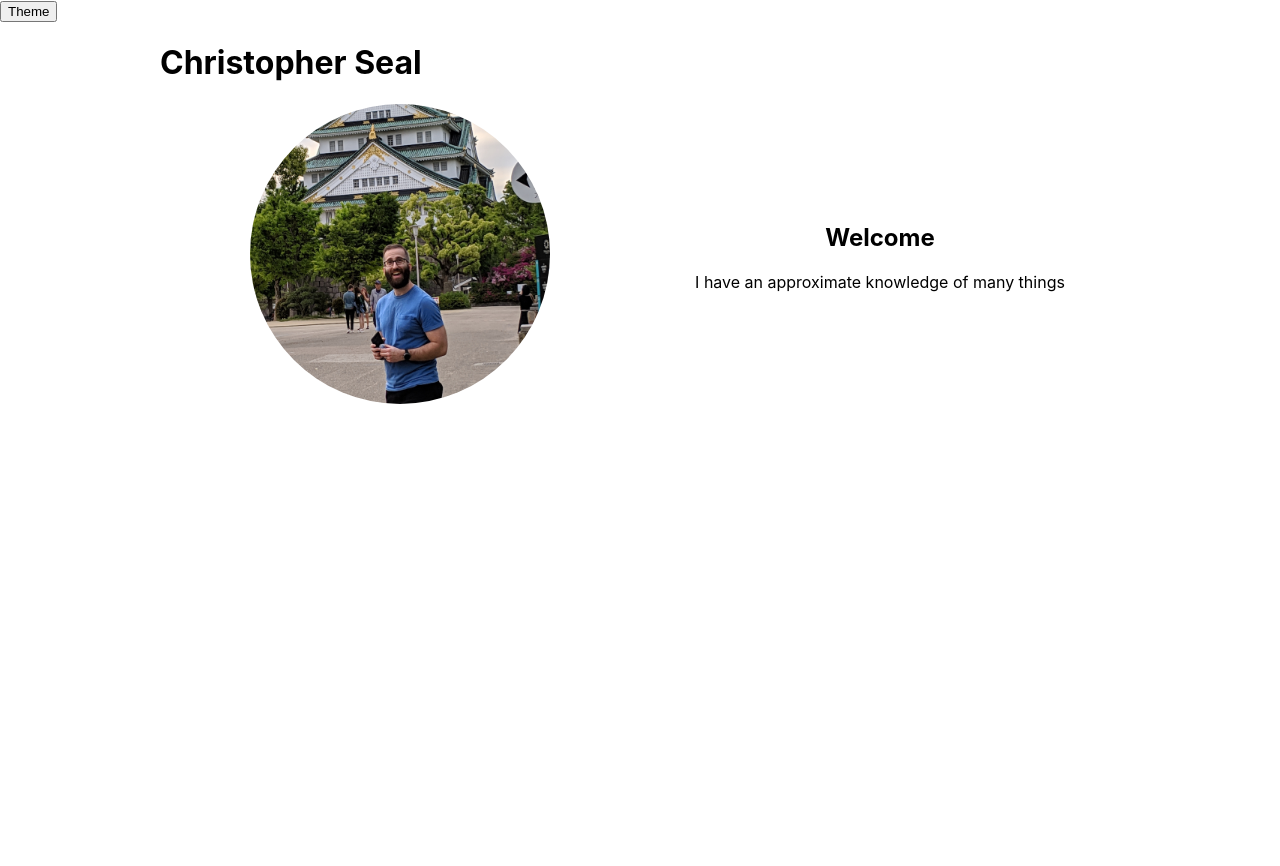
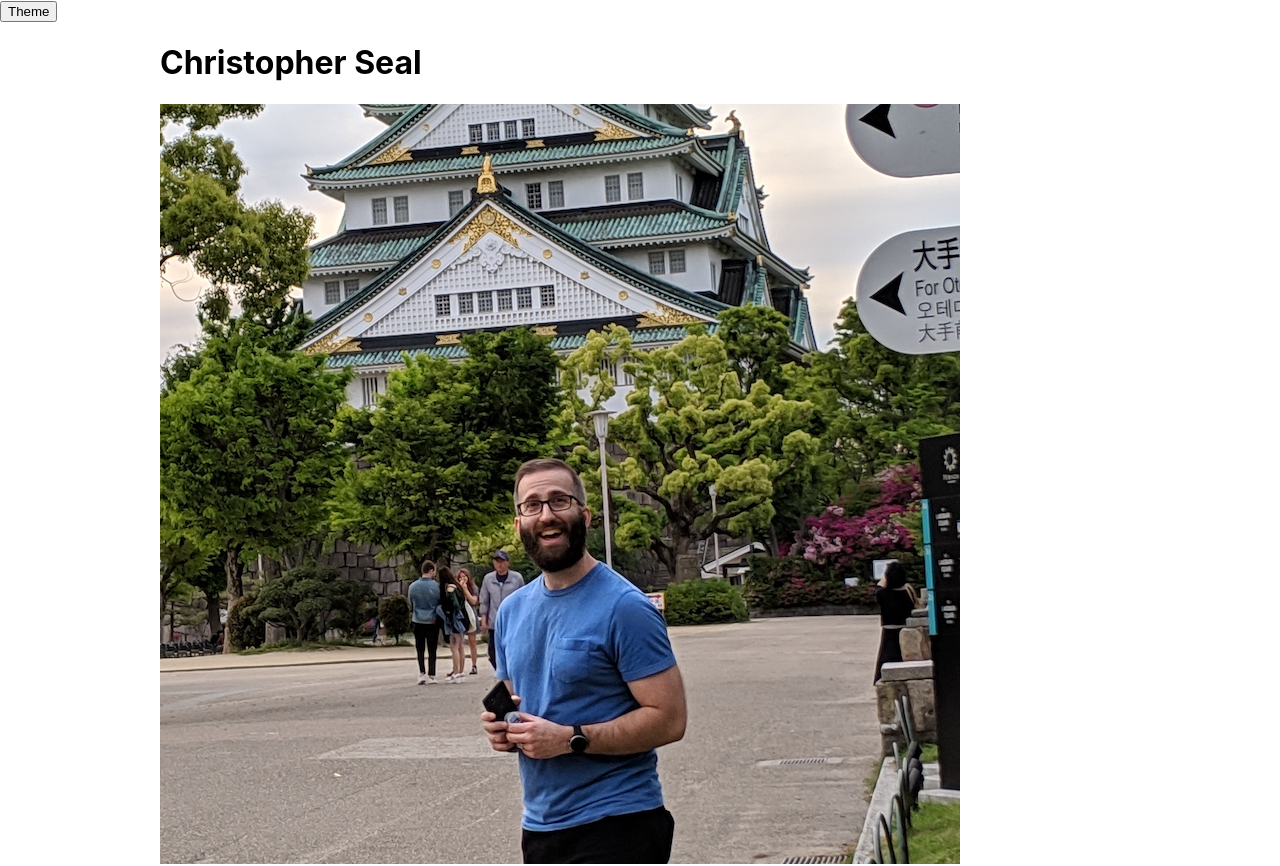
Before and after one commit to christopherseal/christopherseal.com, a React (Create React App) app: page / in a window 1280 px wide. Shown: the top 866 px of the page. Before the commit the page ends 800 px from the top, so only its background shows below. Built offline with nearby package versions, Linux system fonts and the light colour scheme.

Commit message:
fix hero

```diff
--- a/src/components/hero.css
+++ b/src/components/hero.css
@@ -1,4 +1,4 @@
-.hero {
+.Hero {
     display: grid;
     grid-template-columns: repeat(2, 1fr);
     grid-template-rows: 1fr;
@@ -6,7 +6,7 @@
     grid-row-gap: 0px;
     }
 
-.hero .text {
+.Hero .text {
     grid-area: text;
     text-align: center;
     display: flex;
@@ -14,12 +14,16 @@
     justify-content: center;
 }
 
-.hero .imageContainer {
+/* .hero .text div {
+
+} */
+
+.Hero .imageContainer {
     grid-area: image;
     text-align: center;
 }
 
-.hero img {
+.Hero img {
     max-width: 500px;
     border-radius: 50%;
     height: 300px;
@@ -27,12 +31,12 @@
     overflow: hidden;
 }
 
-.hero--imgAlignLeft {
+.Hero--imgAlignLeft {
     grid-template-areas:
     "image text";
 }
 
-.hero--imgAlignRight {
+.Hero--imgAlignRight {
     grid-template-areas:
     "text image";
 }
--- a/src/sections/Home.js
+++ b/src/sections/Home.js
@@ -12,7 +12,7 @@ export function Home({ title }) {
         title="Welcome"
         text="I have an approximate knowledge of many things"
         imgUrl={img.default}
-        imgAlignment="hero--imgAlignLeft"
+        imgAlignment="Hero--imgAlignLeft"
       />
       </LayoutSection>
     </>
```
